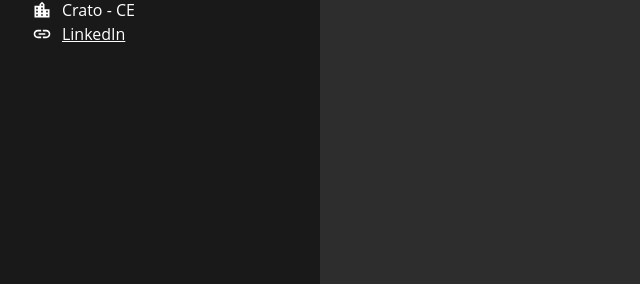
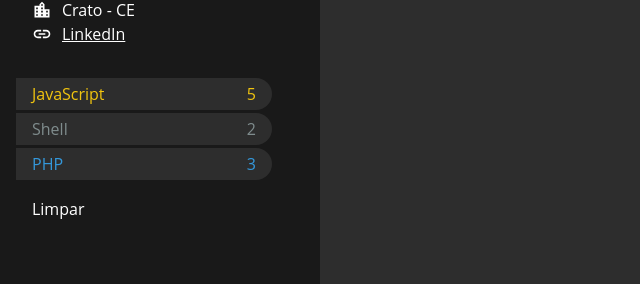
Before and after one commit to MRodrigues51/consumer-api-github, a React (Vite) app: page /repositories in a window 1280 px wide. Shown: the part 356-640 px from the top of the page, without its empty margins (0-640 px from the left). Built offline with nearby package versions, Linux system fonts and the light colour scheme.

Commit message:
styled Profile and Filter Lang

```diff
--- /dev/null
+++ b/src/Components/Filter/index.tsx
@@ -0,0 +1,25 @@
+import { Container, Selector, Cleaner } from './styles'
+
+export function Filter() {
+  const langs = [
+    { name: 'JavaScript', count: 5, color: '#f1c40f' },
+    { name: 'Shell', count: 2, color: '#7f8c8d' },
+    { name: 'PHP', count: 3, color: '#3498db' },
+  ]
+
+  const selectors = langs.map(({ name, count, color }) => (
+    <Selector
+      key={name.toLowerCase()}
+      color={color}
+    >
+      <span>{name}</span>
+      <span>{count}</span>
+    </Selector>
+  ))
+  return (
+    <Container>
+      {selectors}
+      <Cleaner>Limpar</Cleaner>
+    </Container>
+  )
+}
--- /dev/null
+++ b/src/Components/Filter/styles.tsx
@@ -0,0 +1,62 @@
+import styled from "styled-components";
+
+export const Container = styled.div`
+  display: grid;
+  grid-template-columns: auto;
+  gap: 0.2rem;
+  margin: 1rem auto;
+  padding-right: 2rem;
+
+  @media screen and (max-width: ${(props) => props.theme.breakpoints.md}) {
+    grid-template-columns: auto auto;
+    gap: 0.8rem;
+    padding: 0 1rem;
+  }
+`
+export const Selector = styled.button`
+  display: flex;
+  align-items: center;
+  justify-content: space-between;
+  background: ${(props) => props.theme.colors.container};
+  color: ${(props) => props.color || props.theme.colors.text};
+  width: 100%;
+  min-height: 2rem;
+  border: none;
+  border-top-right-radius: 20px;
+  border-bottom-right-radius: 20px;
+  transition: background 0.3s, transform 0.3s;
+  padding: 0 1rem;
+
+
+  &:hover,
+  &.selected {
+    background: ${(props) => props.color || props.theme.colors.light};
+    color: ${(props) =>
+    props.color ? props.theme.colors.white : props.theme.colors.black};
+    transform: translateX(0) scale(1.02);
+  }
+
+  @media screen and (max-width: ${(props) => props.theme.breakpoints.md}) {
+    border-radius: 20px;
+    &:hover,
+    &.selected {
+      transform: translateX(0) scale(1.02);
+    }
+  }
+`
+export const Cleaner = styled.button`
+  background: transparent;
+  color: ${(props) => props.theme.colors.text};
+  border: none;
+  text-align: left;
+  padding: 1rem;
+
+  &:hover {
+    color: rgba(255, 255, 255, 0.5);
+  }
+
+  @media screen and (max-width: ${(props) => props.theme.breakpoints.md}) {
+    text-align: center;
+    padding: 0 1rem;
+  }
+`
--- a/src/Components/Profile/index.tsx
+++ b/src/Components/Profile/index.tsx
@@ -1,5 +1,6 @@
 import { Container, Header, Avatar, Login, Name, Inner, Data } from "./styles"
 import { MdGroup, MdLocationCity, MdWork, MdLink } from 'react-icons/md'
+import { Filter } from "../Filter"
 
 export function Profile() {
   return (
@@ -18,6 +19,7 @@
           <a href="https://www.linkedin.com/in/marcelorodriguesdev/">LinkedIn</a>
         </Data>
       </Inner>
+      <Filter />
     </Container>
   )
 }
```
